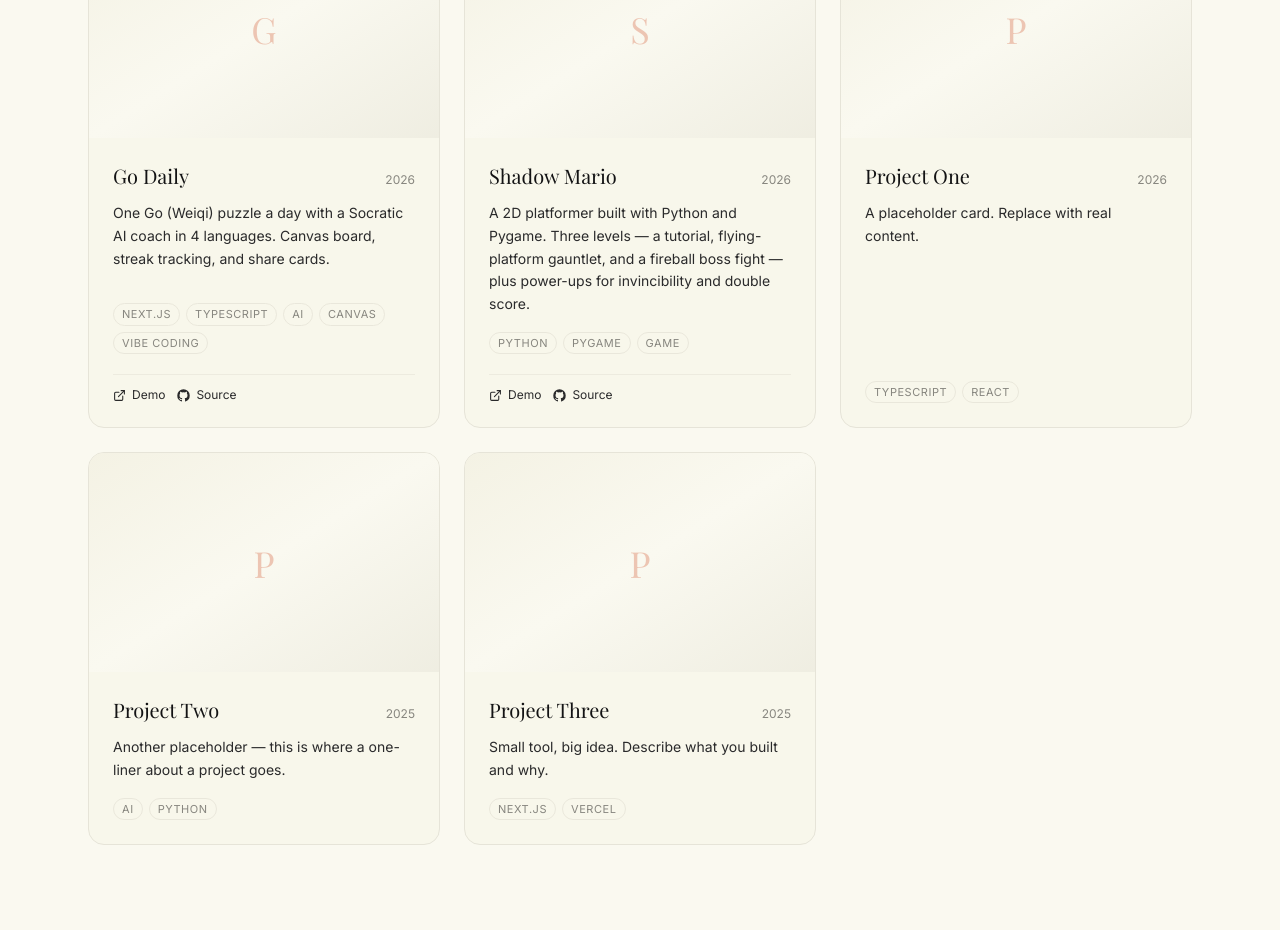
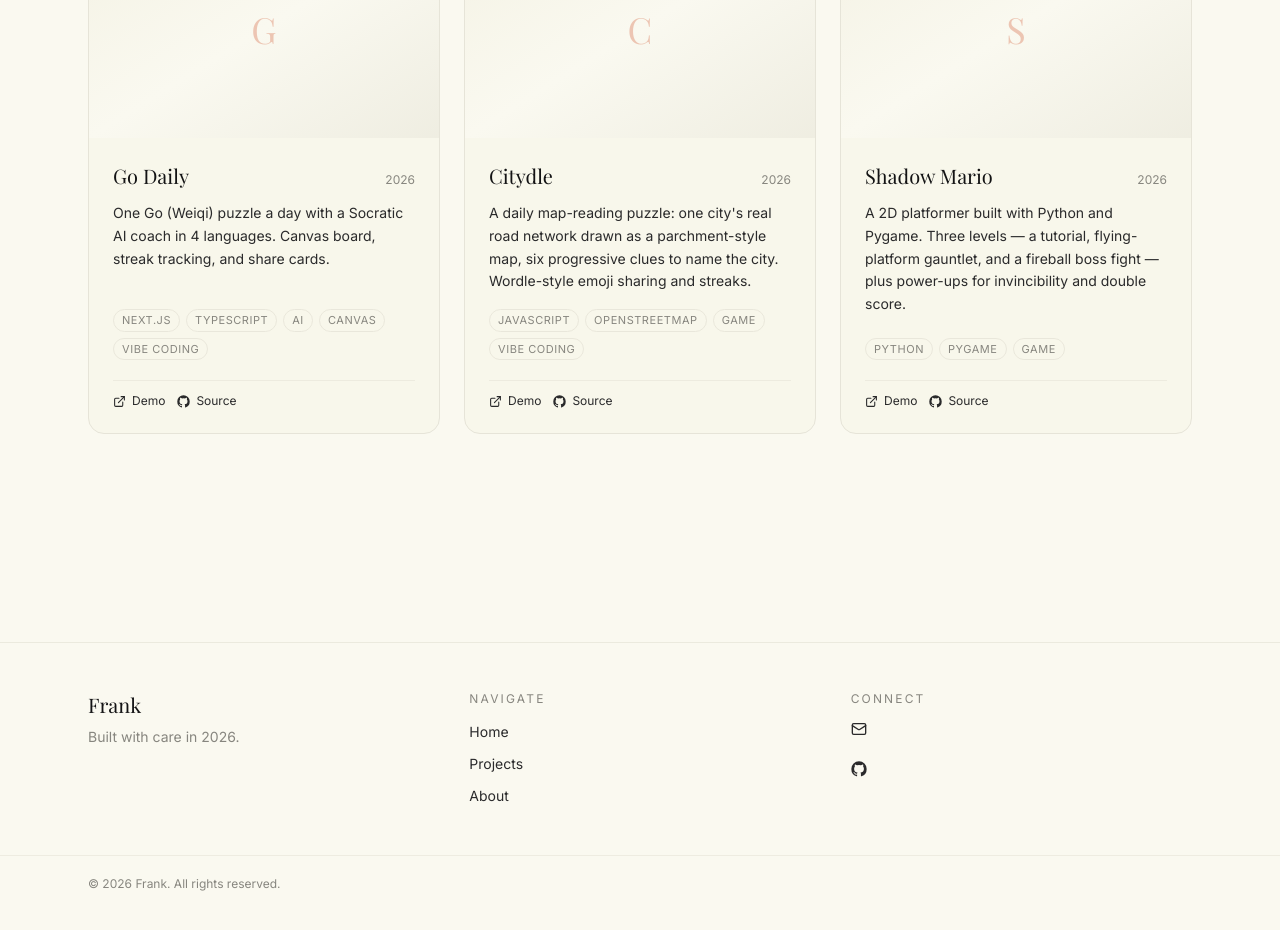
Before and after one commit to frank99-owl/personal-site, a Next.js app: page /en/projects in a window 1280 px wide. Shown: the part 440-1370 px from the top of the page. Built offline with nearby package versions, Linux system fonts and the light colour scheme.

Commit message:
feat: add Citydle project and remove placeholder cards

```diff
--- a/content/projects.ts
+++ b/content/projects.ts
@@ -36,7 +36,23 @@
     },
     tags: ["Next.js", "TypeScript", "AI", "Canvas", "Vibe coding"],
     github: "https://github.com/frank99-owl/go-daily",
-    demo: "https://go-daily.vercel.app",
+    demo: "https://go-daily.app",
+    featured: true,
+    year: 2026,
+  },
+  {
+    slug: "citydle",
+    title: {
+      en: "Citydle",
+      zh: "每日街图",
+    },
+    description: {
+      en: "A daily map-reading puzzle: one city's real road network drawn as a parchment-style map, six progressive clues to name the city. Wordle-style emoji sharing and streaks.",
+      zh: "每天一座城市：把真实路网渲染成羊皮纸风格的地图剪影，6 条渐进线索猜出这是哪座城市。Wordle 式表情分享和连胜记录。",
+    },
+    tags: ["JavaScript", "OpenStreetMap", "Game", "Vibe coding"],
+    github: "https://github.com/frank99-owl/citydle",
+    demo: "https://financial-street-cartographer.vercel.app",
     featured: true,
     year: 2026,
   },
@@ -56,48 +72,6 @@
     featured: true,
     year: 2026,
   },
-  {
-    slug: "placeholder-one",
-    title: {
-      en: "Project One",
-      zh: "项目一",
-    },
-    description: {
-      en: "A placeholder card. Replace with real content.",
-      zh: "占位卡片。用真实内容替换。",
-    },
-    tags: ["TypeScript", "React"],
-    featured: false,
-    year: 2026,
-  },
-  {
-    slug: "placeholder-two",
-    title: {
-      en: "Project Two",
-      zh: "项目二",
-    },
-    description: {
-      en: "Another placeholder — this is where a one-liner about a project goes.",
-      zh: "另一个占位卡片——这里写项目的一句话介绍。",
-    },
-    tags: ["AI", "Python"],
-    featured: false,
-    year: 2025,
-  },
-  {
-    slug: "placeholder-three",
-    title: {
-      en: "Project Three",
-      zh: "项目三",
-    },
-    description: {
-      en: "Small tool, big idea. Describe what you built and why.",
-      zh: "小工具，大想法。写一下做了什么、为什么做。",
-    },
-    tags: ["Next.js", "Vercel"],
-    featured: false,
-    year: 2025,
-  },
 ];
 
 export const featuredProjects = () => projects.filter((p) => p.featured);
```
